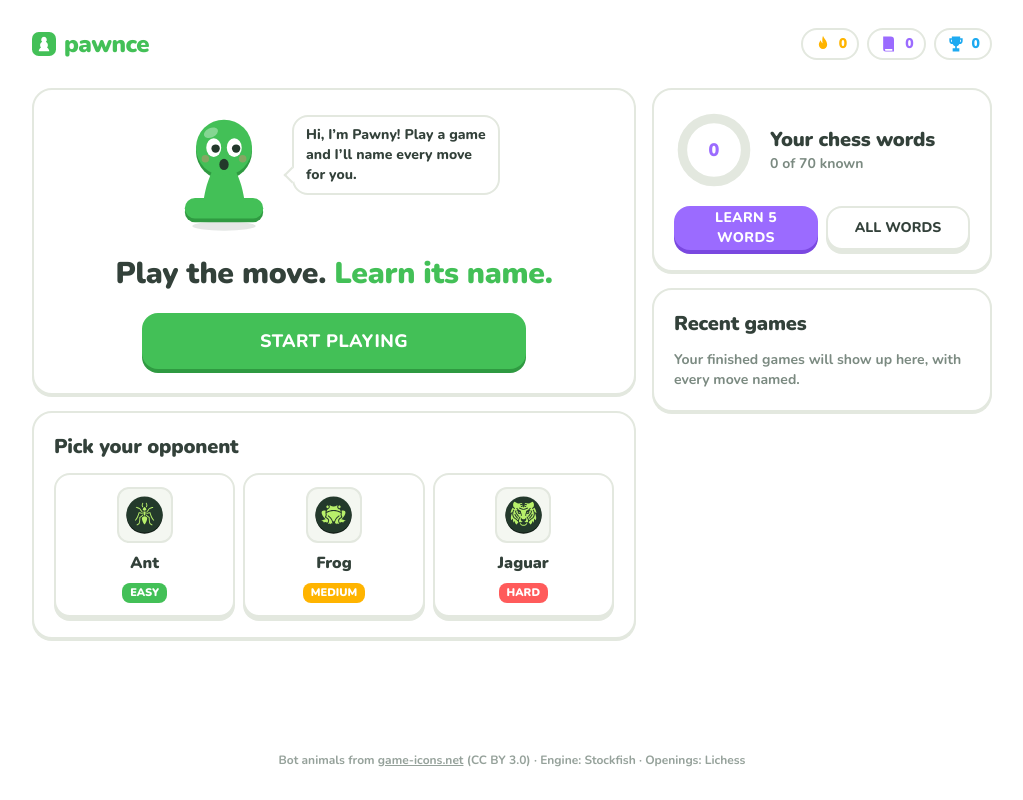
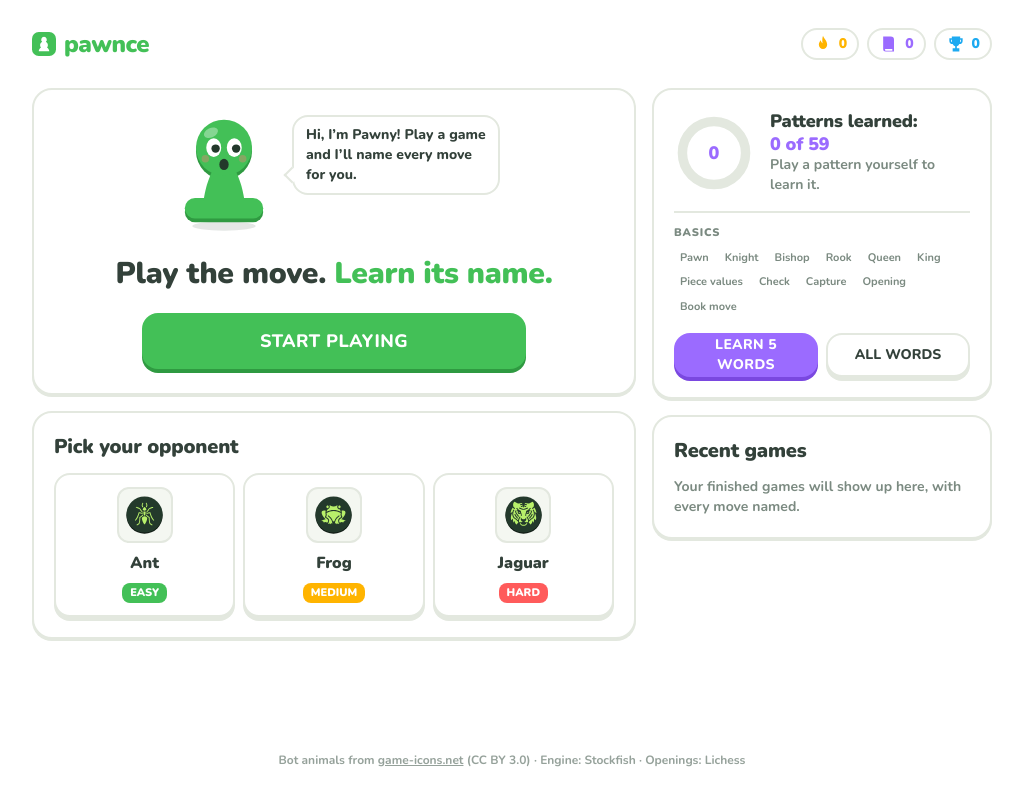
Before and after one commit to shekhar-0224/pawnce, a React (Vite) app: page / in a window 1280 px wide. Shown: the whole page, without its empty margins (128-1151 px from the left). Built offline with nearby package versions, Linux system fonts and the light colour scheme.

Commit message:
Split the vocabulary: Basics vs Patterns; home counts patterns you've played yourself
Co-Authored-By: Claude Opus 5.5 <noreply@anthropic.com>
Claude-Session: https://claude.ai/code/session_01EY45MmKoTqoFmgJSRAeWot

```diff
--- a/src/chess/glossary.ts
+++ b/src/chess/glossary.ts
@@ -145,3 +145,13 @@ export const WORD_CATEGORIES: WordCategory[] = [
   'Ideas',
   'Game endings',
 ]
+
+/**
+ * Basics: the first words every player needs (piece names and values, book
+ * move, opening, check, capture). Everything else is a Pattern, and patterns
+ * are what the home screen counts.
+ */
+export const BASIC_IDS = new Set(['pawn', 'knight', 'bishop', 'rook', 'queen', 'king', 'piece-values', 'book', 'opening', 'check', 'capture'])
+export const isBasic = (id: string) => BASIC_IDS.has(id)
+export const BASIC_WORDS = WORDS.filter((w) => isBasic(w.id))
+export const PATTERN_WORDS = WORDS.filter((w) => !isBasic(w.id))
--- a/src/components/StartScreen.tsx
+++ b/src/components/StartScreen.tsx
@@ -2,9 +2,9 @@ import { AnimatePresence, motion } from 'framer-motion'
 import { type ReactNode, useState } from 'react'
 import { Link } from 'react-router'
 import { TIME_CONTROLS, timeControlName } from '../chess/clock'
-import { WORDS } from '../chess/glossary'
+import { BASIC_WORDS, PATTERN_WORDS } from '../chess/glossary'
 import { BOTS, BOT_LIST } from '../engine/bots'
-import { isKnown, useLearned } from '../storage/learned'
+import { isKnown, isLearnedPattern, useLearned } from '../storage/learned'
 import { loadRecentGames, playStreak } from '../storage/recentGames'
 import { BotAvatar } from './BotAvatar'
 import { Button } from './Button'
@@ -111,8 +111,9 @@ export function StartScreen({ setup, onPlay, onRecent, onOpenGame }: Props) {
   const wins = games.filter((g) => g.result === 'win').length
   const streak = playStreak(games)
   const learned = useLearned()
-  const known = WORDS.filter((w) => isKnown(learned.words[w.id]))
-  const waiting = WORDS.filter((w) => learned.words[w.id] && !isKnown(learned.words[w.id]))
+  // Patterns count once you've played them yourself; seen-only ones wait for practice.
+  const known = PATTERN_WORDS.filter((w) => isLearnedPattern(learned.words[w.id]))
+  const waiting = PATTERN_WORDS.filter((w) => learned.words[w.id] && !isLearnedPattern(learned.words[w.id]))
   const [choosing, setChoosing] = useState<{ botId?: GameSetup['botId'] } | null>(null)
   const [deck, setDeck] = useState<DeckItem[] | null>(null)
 
@@ -196,39 +197,56 @@ export function StartScreen({ setup, onPlay, onRecent, onOpenGame }: Props) {
     <motion.section aria-labelledby="words-heading" className="card flex flex-col gap-4 p-5" {...pop(0.08)}>
       <div className="flex items-center gap-4">
         <div className="relative">
-          <ProgressRing value={known.length} total={WORDS.length} />
+          <ProgressRing value={known.length} total={PATTERN_WORDS.length} />
           <span className="absolute inset-0 grid place-items-center text-lg font-black text-learn">{known.length}</span>
         </div>
         <div className="min-w-0">
-          <h2 id="words-heading" className="text-xl font-black">
-            Your chess words
+          <h2 id="words-heading" className="text-lg font-black leading-tight">
+            <span className="block">Patterns learned:</span>{' '}
+            <span className="text-learn">
+              {known.length} of {PATTERN_WORDS.length}
+            </span>
           </h2>
           <p className="text-sm font-bold text-muted">
-            {known.length} of {WORDS.length} known
-            {waiting.length > 0 && (
-              <>
-                {' · '}
-                <span className="text-learn">{waiting.length} to practice</span>
-              </>
+            {waiting.length > 0 ? (
+              <span className="text-learn">{waiting.length} seen, not played yet</span>
+            ) : (
+              'Play a pattern yourself to learn it.'
             )}
           </p>
         </div>
       </div>
       {(waiting.length > 0 || known.length > 0) && (
         <div className="flex flex-wrap gap-1.5">
-          {[...waiting, ...known].slice(0, 8).map((w) => (
+          {[...known, ...waiting].slice(0, 8).map((w) => (
             <Link
               key={w.id}
               to={`/words/${w.id}`}
               className={`rounded-xl border-2 px-2.5 py-1 text-xs font-extrabold hover:brightness-95 ${
-                isKnown(learned.words[w.id]) ? 'border-border bg-surface-2 text-text' : 'border-learn/40 bg-learn/10 text-learn'
+                isLearnedPattern(learned.words[w.id]) ? 'border-accent/40 bg-accent/10 text-accent-edge' : 'border-learn/40 bg-learn/10 text-learn'
               }`}
             >
+              {isLearnedPattern(learned.words[w.id]) ? '✓ ' : ''}
               {w.name}
             </Link>
           ))}
         </div>
       )}
+      <div aria-label="Basics" role="group" className="flex flex-col gap-1.5 border-t-2 border-border pt-3">
+        <p className="text-[11px] font-black uppercase tracking-[0.08em] text-muted">Basics</p>
+        <div className="flex flex-wrap gap-1">
+          {BASIC_WORDS.map((w) => (
+            <Link
+              key={w.id}
+              to={`/words/${w.id}`}
+              className={`rounded-lg px-1.5 py-0.5 text-[11px] font-bold hover:bg-surface-2 ${isKnown(learned.words[w.id]) ? 'text-text' : 'text-muted'}`}
+            >
+              {isKnown(learned.words[w.id]) && <span className="text-accent">✓ </span>}
+              {w.name}
+            </Link>
+          ))}
+        </div>
+      </div>
       <div className="grid grid-cols-2 gap-2">
         <Button variant="learn" className="uppercase" onClick={practice}>
           {waiting.length > 0 ? `Practice ${waiting.length}` : known.length > 0 ? 'Review' : 'Learn 5 words'}
@@ -292,7 +310,7 @@ export function StartScreen({ setup, onPlay, onRecent, onOpenGame }: Props) {
         <Logo className="text-2xl" />
         <div className="flex items-center gap-2">
           <StatPill icon={<FlameIcon />} value={streak} label={`${streak}-day streak`} tone="text-warn" />
-          <StatPill icon={<BookIcon />} value={known.length} label={`${known.length} words known`} tone="text-learn" />
+          <StatPill icon={<BookIcon />} value={known.length} label={`${known.length} patterns learned`} tone="text-learn" />
           <span className="hidden min-[400px]:inline-flex">
             <StatPill icon={<TrophyIcon />} value={wins} label={`${wins} wins`} tone="text-info" />
           </span>
--- a/src/components/WordsPage.tsx
+++ b/src/components/WordsPage.tsx
@@ -1,9 +1,9 @@
 import { AnimatePresence } from 'framer-motion'
 import { useState } from 'react'
 import { Link, useNavigate, useParams } from 'react-router'
-import { WORDS, WORDS_BY_ID, WORD_CATEGORIES } from '../chess/glossary'
+import { BASIC_WORDS, PATTERN_WORDS, WORDS_BY_ID, WORD_CATEGORIES, isBasic } from '../chess/glossary'
 import { BOTS } from '../engine/bots'
-import { type Learned, type WordStats, isKnown, useLearned } from '../storage/learned'
+import { type Learned, type WordStats, isKnown, isLearnedPattern, useLearned } from '../storage/learned'
 import { loadGame } from '../storage/recentGames'
 import { Button } from './Button'
 import { moveNo } from './cardContext'
@@ -13,8 +13,12 @@ import { Sheet } from './Sheet'
 
 type Status = 'known' | 'waiting' | 'unmet'
 
-const statusOf = (learned: Learned, id: string): Status =>
-  isKnown(learned.words[id]) ? 'known' : learned.words[id] ? 'waiting' : 'unmet'
+/** Patterns are known once you've played them; basics once you've tapped or met them a few times. */
+const statusOf = (learned: Learned, id: string): Status => {
+  const s = learned.words[id]
+  if (!s) return 'unmet'
+  return (isBasic(id) ? isKnown(s) : isLearnedPattern(s)) ? 'known' : 'waiting'
+}
 
 /** Where you first met a word, if that game is still saved: "vs Frog · 4. O-O". */
 function firstMet(s: WordStats | undefined): { label: string; href: string } | null {
@@ -45,8 +49,8 @@ export function WordsPage() {
   const navigate = useNavigate()
   const learned = useLearned()
   const [deck, setDeck] = useState<DeckItem[] | null>(null)
-  const known = WORDS.filter((w) => statusOf(learned, w.id) === 'known').length
-  const met = WORDS.filter((w) => statusOf(learned, w.id) !== 'unmet')
+  const known = PATTERN_WORDS.filter((w) => statusOf(learned, w.id) === 'known').length
+  const met = PATTERN_WORDS.filter((w) => statusOf(learned, w.id) !== 'unmet')
 
   return (
     <div className="mx-auto w-full max-w-2xl px-4 pb-12 pt-6 sm:pt-10">
@@ -54,15 +58,17 @@ export function WordsPage() {
 
       <section className="mb-6 flex flex-col gap-3 card p-5">
         <p>
+          <span className="text-muted">Patterns learned: </span>
           <span className="font-mono text-3xl font-semibold text-accent">{known}</span>
-          <span className="text-muted"> of {WORDS.length} words known</span>
+          <span className="text-muted"> of {PATTERN_WORDS.length}</span>
         </p>
+        <p className="text-sm text-muted">A pattern counts once you’ve played it yourself, not just seen it.</p>
         <div className="h-1.5 overflow-hidden rounded-full bg-surface-2" aria-hidden>
-          <div className="h-full rounded-full bg-accent" style={{ width: `${(known / WORDS.length) * 100}%` }} />
+          <div className="h-full rounded-full bg-accent" style={{ width: `${(known / PATTERN_WORDS.length) * 100}%` }} />
         </div>
         <div className="grid gap-2 min-[480px]:grid-cols-2">
-          <Button variant="primary" onClick={() => setDeck(WORDS.map((w) => ({ card: { kind: 'word', id: w.id } })))}>
-            Study all {WORDS.length} flash cards
+          <Button variant="primary" onClick={() => setDeck(PATTERN_WORDS.map((w) => ({ card: { kind: 'word', id: w.id } })))}>
+            Study all {PATTERN_WORDS.length} patterns
           </Button>
           <Button
             disabled={met.length === 0}
@@ -74,11 +80,14 @@ export function WordsPage() {
       </section>
 
       <div className="flex flex-col gap-6">
-        {WORD_CATEGORIES.map((cat) => (
+        {WORD_CATEGORIES.map((cat) => {
+          const words = PATTERN_WORDS.filter((w) => w.category === cat)
+          if (words.length === 0) return null
+          return (
             <section key={cat} aria-label={cat}>
               <h2 className="mb-2 text-[11px] font-semibold uppercase tracking-[0.08em] text-muted">{cat}</h2>
               <ul className="flex flex-col divide-y divide-border card">
-              {WORDS.filter((w) => w.category === cat).map((w) => {
+                {words.map((w) => {
                   const st = statusOf(learned, w.id)
                   const where = firstMet(learned.words[w.id])
                   return (
@@ -88,8 +97,8 @@ export function WordsPage() {
                           {w.name}
                         </Link>
                         <span className="shrink-0 text-xs">
-                        {st === 'known' && <span className="text-accent">✓ Known</span>}
-                        {st === 'waiting' && <span className="rounded bg-accent px-1.5 py-px font-mono text-[10px] font-bold uppercase text-on-accent">New</span>}
+                          {st === 'known' && <span className="text-accent">✓ Learned</span>}
+                          {st === 'waiting' && <span className="rounded bg-learn px-1.5 py-px font-mono text-[10px] font-bold uppercase text-white">Seen</span>}
                           {st === 'unmet' && <span className="text-muted">Not met yet</span>}
                         </span>
                       </div>
@@ -104,7 +113,34 @@ export function WordsPage() {
                 })}
               </ul>
             </section>
-        ))}
+          )
+        })}
+
+        <section aria-label="Basics">
+          <div className="mb-2 flex items-baseline justify-between gap-3">
+            <h2 className="text-[11px] font-semibold uppercase tracking-[0.08em] text-muted">Basics</h2>
+            <button
+              type="button"
+              className="text-xs font-semibold text-accent hover:underline"
+              onClick={() => setDeck(BASIC_WORDS.map((w) => ({ card: { kind: 'word', id: w.id } })))}
+            >
+              Study the basics
+            </button>
+          </div>
+          <ul className="grid grid-cols-2 gap-px overflow-hidden card min-[480px]:grid-cols-3">
+            {BASIC_WORDS.map((w) => {
+              const st = statusOf(learned, w.id)
+              return (
+                <li key={w.id} className="bg-surface">
+                  <Link to={`/words/${w.id}`} className={`flex items-center justify-between gap-2 px-3 py-2 text-sm hover:bg-surface-2 ${st === 'unmet' ? 'text-muted' : ''}`}>
+                    <span className="truncate font-semibold">{w.name}</span>
+                    {st === 'known' && <span className="text-xs text-accent">✓</span>}
+                  </Link>
+                </li>
+              )
+            })}
+          </ul>
+        </section>
       </div>
 
       <AnimatePresence>
@@ -156,7 +192,17 @@ export function WordPage() {
         ))}
       </dl>
       <p className="mt-3 text-center text-xs text-muted">
-        {s ? (isKnown(s) ? 'You know this one.' : 'Still new: tap its tag in a game, or meet it a few more times.') : 'You haven’t met this one in a game yet.'}
+        {isBasic(word.id)
+          ? s
+            ? isKnown(s)
+              ? 'A basic you know.'
+              : 'A basic: tap its tag in a game, or meet it a few more times.'
+            : 'A basic you haven’t met in a game yet.'
+          : s
+            ? isLearnedPattern(s)
+              ? 'Learned: you’ve played this pattern yourself.'
+              : 'Seen, not played yet: play it yourself to learn it.'
+            : 'You haven’t met this pattern in a game yet.'}
       </p>
     </div>
   )
--- a/src/storage/learned.ts
+++ b/src/storage/learned.ts
@@ -42,6 +42,9 @@ export const KNOWN_AFTER = 3
 export const isKnown = (s: WordStats | undefined) => !!s && (!!s.tapped || s.seen >= KNOWN_AFTER)
 /** Show the "New" tag: never tapped, and met at most 3 times. */
 export const isNew = (s: WordStats | undefined) => !s || (!s.tapped && s.seen <= KNOWN_AFTER)
+
+/** A pattern counts as learned once you've played it yourself, not just seen it. */
+export const isLearnedPattern = (s: WordStats | undefined) => !!s && s.played >= 1
 
 let cache: Learned | null = null
 const listeners = new Set<() => void>()
```
Also changed, not shown: 2 other files (tests, documents, lock files or other folders). Lines whose indentation alone changed are shown as unchanged.
